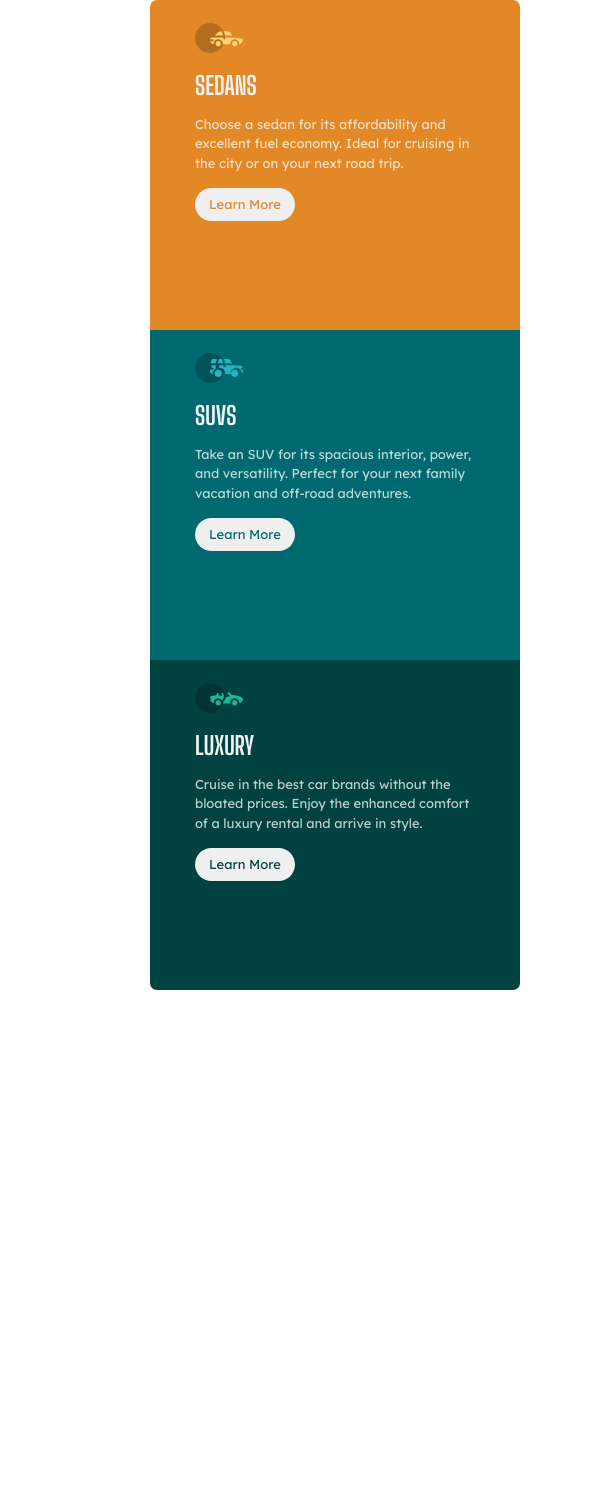
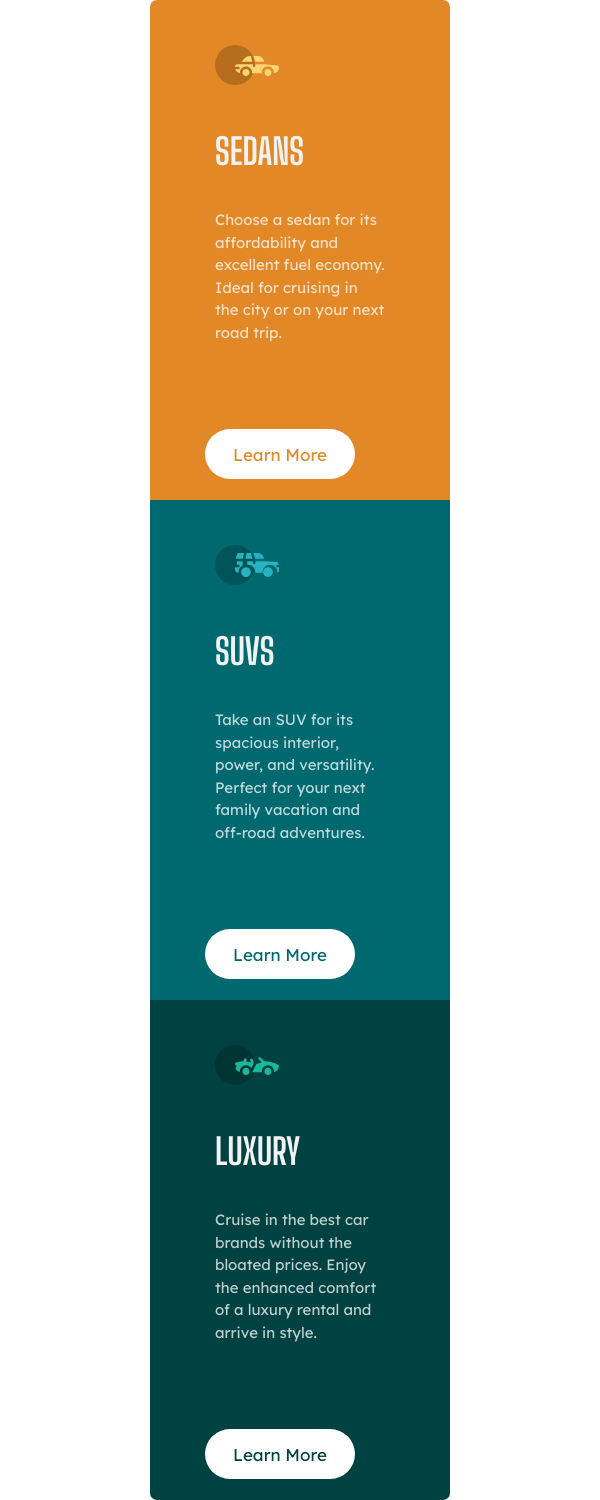
Before and after one commit to Otabek-coder/3-column-card-component, a plain HTML site: page index.html in a window 600 px wide. Before the commit the page ends 990 px from the top, so only its background shows below. Drawn offline with Linux system fonts and the light colour scheme.

Commit message:
css file modified

```diff
--- a/index.html
+++ b/index.html
@@ -10,7 +10,7 @@
   <body>
     <div class="container">
 
-      <div class="first-container">
+      <div class="card-container first-card">
         <div class="car-img-container">
           <img src="images/icon-sedans.svg" />
         </div>
@@ -20,23 +20,23 @@
             Choose a sedan for its affordability and excellent fuel economy.
             Ideal for cruising in the city or on your next road trip.
           </p>
-          <button class="btn-first">Learn More</button>
+          <button class="btn_1 btn">Learn More</button>
         </div>
       </div>
-      <div class="second-container">
+      <div class="card-container second-card" >
         <div class="car-img-container">
           <img src="images/icon-suvs.svg" />
         </div>
-        <div class="main-content">
+        <div class="main-content ">
           <h3>SUVS</h3>
           <p>
             Take an SUV for its spacious interior, power, and versatility.
             Perfect for your next family vacation and off-road adventures.
           </p>
-          <button class="btn-second">Learn More</button>
+          <button class="btn_2 btn">Learn More</button>
         </div>
       </div>
-      <div class="third-container">
+      <div class="card-container third-card">
         <div class="car-img-container">
           <img src="images/icon-luxury.svg" />
         </div>
@@ -46,7 +46,7 @@
             Cruise in the best car brands without the bloated prices. Enjoy the
             enhanced comfort of a luxury rental and arrive in style.
           </p>
-          <button class="btn-last">Learn More</button>
+          <button class="btn_3 btn">Learn More</button>
         </div>
       </div>
 
--- a/styles.css
+++ b/styles.css
@@ -3,25 +3,26 @@
 
 * {
   box-sizing: border-box;
-  padding: 0;
+  padding: 0px 10px;
   margin: 0;
 }
 body {
   display: flex;
   align-items: center;
+  justify-content: center;
+  margin: 0px auto;
+  max-width: 1200px;
   min-height: 100vh;
 }
 .container {
-  width: 90rem;
-  height: 31.25rem;
+  max-width: 95%;
   margin: 0 9.375rem;
   display: flex;
-  justify-content: center;
-  flex-direction: row;
   border-radius: 10px;
+
 }
 
-.first-container {
+.card-container {
   background-color: hsl(31, 77%, 52%);
   width: 18.75rem;
   height: 31.25rem;
@@ -30,23 +31,13 @@ body {
   border-bottom-left-radius: 7px;
   border-top-left-radius: 7px;
 }
-.second-container {
+.second-card {
   background-color: hsl(184, 100%, 22%);
-
-  width: 18.75rem;
-  height: 31.25rem;
-  padding: 45px;
-  text-align: left;
+  border-radius: 0;
 }
-.third-container {
+.third-card {
   background-color: hsl(179, 100%, 13%);
-
-  width: 18.75rem;
-  height: 31.25rem;
-  padding: 45px;
-  text-align: left;
-  border-bottom-right-radius: 7px;
-  border-top-right-radius: 7px;
+ border-radius: 0px 7px 7px 0px;
 }
 h3 {
   font-family: "Big Shoulders Display", cursive;
@@ -61,49 +52,34 @@ h3 {
   font-size: 15px;
   line-height: 1.5;
 }
-.btn-first {
+.btn {
   font-family: "Lexend Deca", sans-serif;
   font-size: 17px;
   width: 9.375rem;
   height: 3.125rem;
   border: none;
   border-radius: 30px;
-  color: hsl(31, 77%, 52%);
-
+  color: transparent;
+  background-color: #fff;
   font-weight: 400;
   outline: none;
   cursor: pointer;
-  transition: 0.2s;
+  transition: 0.2s ease-in-out;
 }
-.btn-second {
-  font-family: "Lexend Deca", sans-serif;
-  font-size: 17px;
-  width: 9.375rem;
-  height: 3.125rem;
-  border: none;
-  border-radius: 30px;
+.btn:hover {
+  background-color: transparent;
+  color: #fff;
+  border: 3px solid #fff;
+}
+.btn_1{
+color: hsl(31, 77%, 52%);
+}
+.btn_2{
   color: hsl(184, 100%, 22%);
-
-  font-weight: 400;
-  outline: none;
-  cursor: pointer;
-  transition: 0.2s;
 }
-.btn-last {
-  font-family: "Lexend Deca", sans-serif;
-  font-size: 17px;
-  width: 9.375rem;
-  height: 3.125rem;
-  border: none;
-  border-radius: 30px;
-  color: hsl(179, 100%, 13%);
-
-  font-weight: 400;
-  outline: none;
-  cursor: pointer;
-  transition: 0.2s;
+.btn_3{
+  color:hsl(179, 100%, 13%) ;
 }
-
 img {
   margin-bottom: 36px;
 }
@@ -111,75 +87,23 @@ p {
   margin-bottom: 85px;
 }
 
-.btn-first:hover {
-  background-color: hsl(31, 77%, 52%);
-  color: #fff;
-  border: 3px solid #fff;
-}
-.btn-second:hover {
-  background-color: hsl(184, 100%, 22%);
-  color: #fff;
-  border: 3px solid #fff;
-}
-.btn-last:hover {
-  background-color: hsl(179, 100%, 13%);
-  color: #fff;
-  border: 3px solid #fff;
-}
 
-@media only screen and (max-width: 600px) and (min-width: 400px) {
+
+
+@media (max-width:49em){
   .container {
     flex-wrap: wrap;
-    justify-content: center;
-    height: 100vh;
   }
-  .first-container {
-    padding-top: 23px;
-    width: 23.125rem;
-    height: 20.625rem;
+  .first-card {
+
     border-top-right-radius: 7px;
     border-bottom-left-radius: 0;
   }
-  .second-container {
-    padding-top: 23px;
-    width: 23.125rem;
-    height: 20.625rem;
-  }
-  .third-container {
-    margin-top: 0px;
-    padding-top: 23px;
-    width: 23.125rem;
-    height: 20.625rem;
+
+  .third-card {
+
     border-top-right-radius: 0;
     border-bottom-left-radius: 7px;
   }
-  img {
-    margin-bottom: 10px;
-    height: 30px;
-  }
-  h3 {
-    margin-bottom: 10px;
-    font-size: 25px;
-  }
-  .main-content {
-    font-size: 13px;
-  }
-  p {
-    margin-bottom: 15px;
-  }
-  .btn-first {
-    width: 6.25rem;
-    height: 2.062rem;
-    font-size: 13px;
-  }
-  .btn-second {
-    width: 6.25rem;
-    height: 2.062rem;
-    font-size: 13px;
-  }
-  .btn-last {
-    width: 6.25rem;
-    height: 2.062rem;
-    font-size: 13px;
-  }
+
 }
```
